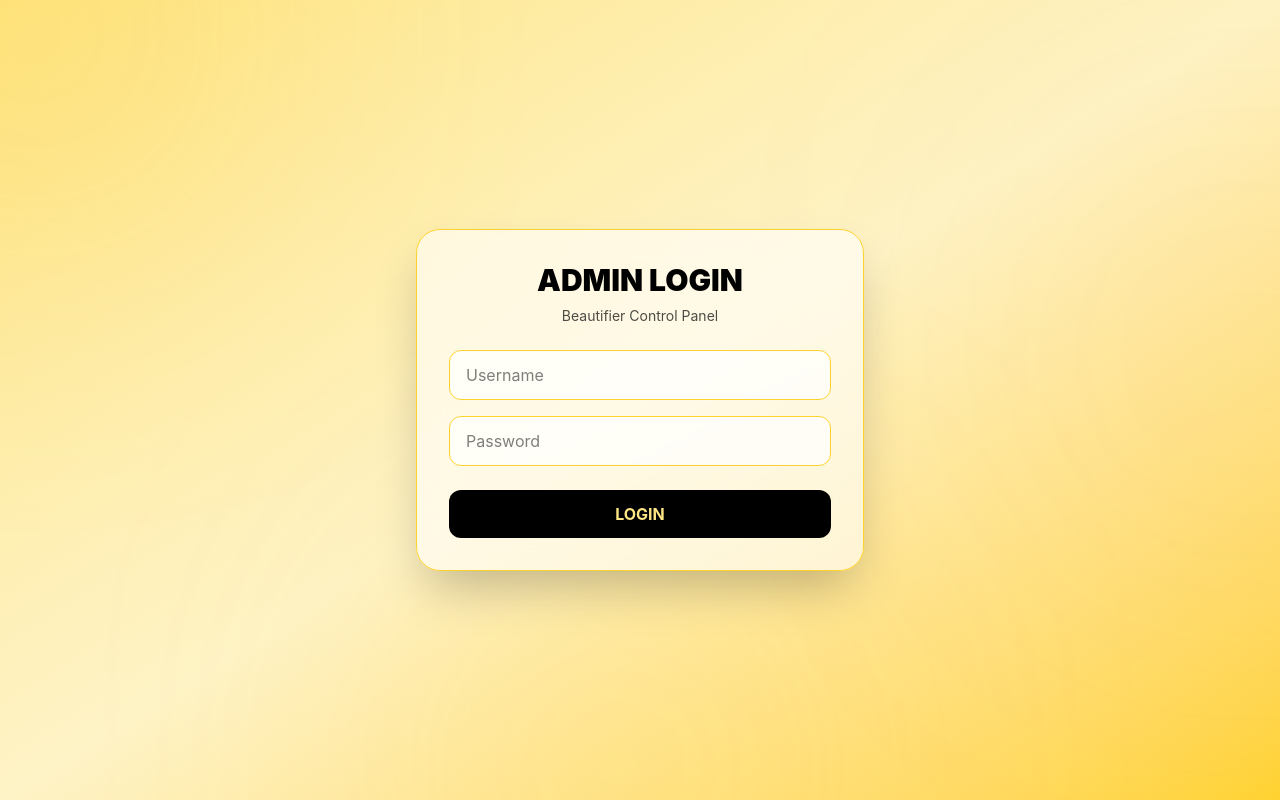
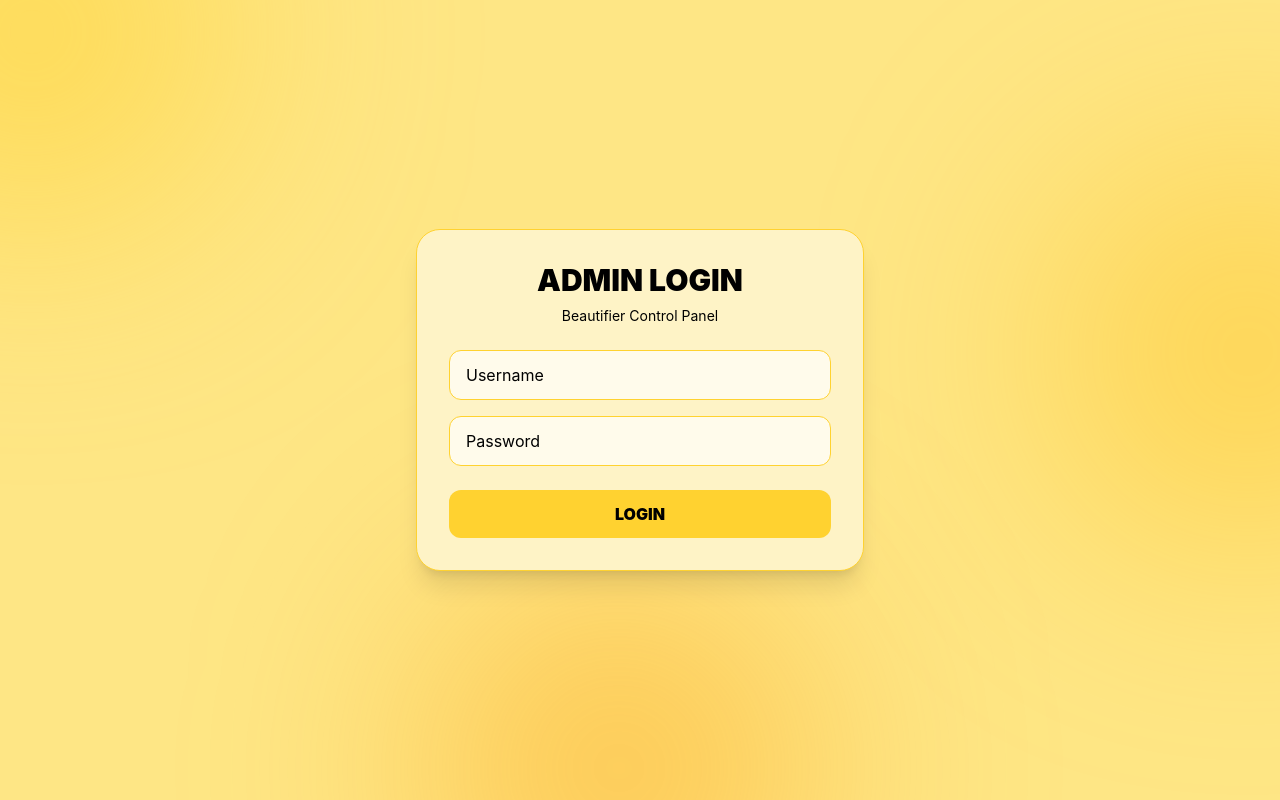
Before and after one commit to Elvis24-tech/Beautifier, a React (Vite) app: page /admin-login in a window 1280 px wide. Built offline with nearby package versions, Linux system fonts and the light colour scheme.

Commit message:
improved styling

```diff
--- a/src/pages/AdminLogin.jsx
+++ b/src/pages/AdminLogin.jsx
@@ -49,53 +49,46 @@ function AdminLogin() {
   }
 
   return (
-    <div className="min-h-screen bg-linear-to-br from-amber-200 via-amber-100 to-amber-300 flex items-center justify-center relative overflow-hidden">
-
-      {/* GLOW BACKGROUNDS (SAME AS LANDING) */}
-      <div className="absolute -top-40 -left-40 w-96 h-96 bg-amber-400/20 blur-[140px] rounded-full"></div>
-      <div className="absolute top-40 -right-40 w-96 h-96 bg-amber-500/10 blur-[160px] rounded-full"></div>
-      <div className="absolute -bottom-40 left-1/3 w-96 h-96 bg-amber-300/20 blur-[150px] rounded-full"></div>
-
-      {/* FORM */}
-      <form className="relative z-10 w-full max-w-md bg-white/60 backdrop-blur-xl border border-amber-300 rounded-3xl p-8 shadow-2xl">
-
+    <div className="min-h-screen bg-amber-200 flex items-center justify-center relative overflow-hidden">
+      <div className="absolute -top-40 -left-40 w-96 h-96 bg-amber-300/60 rounded-full blur-[120px]"></div>
+      <div className="absolute top-40 -right-40 w-96 h-96 bg-amber-400/40 rounded-full blur-[120px]"></div>
+      <div className="absolute -bottom-40 left-1/3 w-96 h-96 bg-amber-500/40 rounded-full blur-[120px]"></div>
+      <form
+        onSubmit={handleLogin}
+        className="relative z-10 w-full max-w-md bg-amber-100 border border-amber-300 rounded-3xl p-8 shadow-xl"
+      >
         <h1 className="text-3xl font-black text-black text-center uppercase">
           Admin Login
         </h1>
 
-        <p className="text-black/70 text-center text-sm mt-2">
+        <p className="text-black text-center text-sm mt-2">
           Beautifier Control Panel
         </p>
 
         {error && (
-          <div className="bg-red-100 text-red-600 p-3 rounded-xl mt-5 text-sm">
+          <div className="bg-amber-300 text-black p-3 rounded-xl mt-5 text-sm font-semibold">
             {error}
           </div>
         )}
-
         <input
           name="username"
           placeholder="Username"
           onChange={handleChange}
-          className="w-full mt-6 px-4 py-3 rounded-xl border border-amber-300 bg-white/70 focus:border-black outline-none"
+          className="w-full mt-6 px-4 py-3 rounded-xl bg-amber-50 border border-amber-300 text-black placeholder-black outline-none"
         />
-
         <input
           type="password"
           name="password"
           placeholder="Password"
           onChange={handleChange}
-          className="w-full mt-4 px-4 py-3 rounded-xl border border-amber-300 bg-white/70 focus:border-black outline-none"
+          className="w-full mt-4 px-4 py-3 rounded-xl bg-amber-50 border border-amber-300 text-black placeholder-black outline-none"
         />
-
         <button
-          onClick={handleLogin}
           disabled={loading}
-          className="w-full mt-6 bg-black text-amber-200 py-3 rounded-xl font-bold hover:scale-105 transition"
+          className="w-full mt-6 bg-amber-300 hover:bg-amber-400 text-black py-3 rounded-xl font-black transition"
         >
           {loading ? "Logging in..." : "LOGIN"}
         </button>
-
       </form>
     </div>
   );
```
